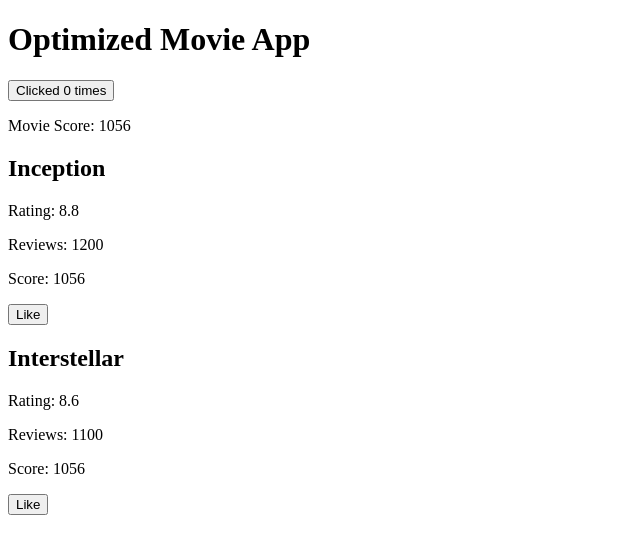
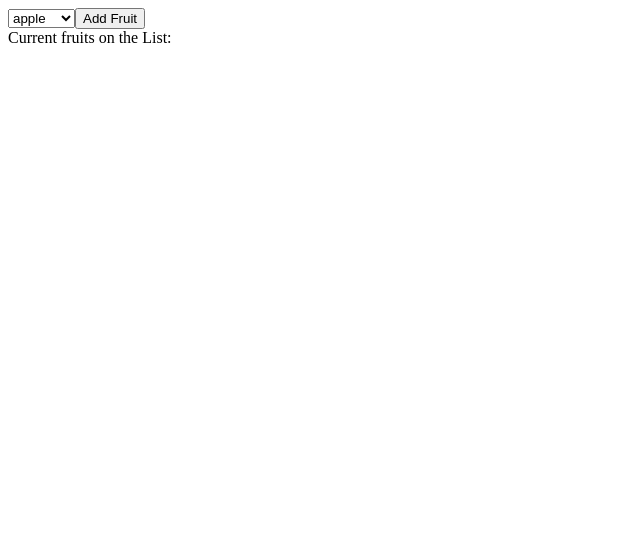
Before and after one commit to JL-Agbalo/my-react-challenges, a React (Create React App) app: page / in a window 1280 px wide. Shown: the top 554 px of the page, without its empty margins (0-640 px from the left). Built offline with nearby package versions, Linux system fonts and the light colour scheme.

Commit message:
Add Fruits component and context for managing fruit list; refactor movie app imports

```diff
--- a/src/App.js
+++ b/src/App.js
@@ -6,13 +6,15 @@ import Challenge1 from "./components/Challenge/Challenge1";
 import Challenge2 from "./components/Challenge/Challenge2";
 import Challenge3 from "./components/Challenge/Challenge3";
 import Challenge4 from "./components/Challenge/Challenge4";
-import UnoptimizedMovieApp from "./components/Hooks/UnoptimizedMovieApp";
-import OptimizedMovieApp from "./components/Hooks/OptimizedMovieApp";
+import UnoptimizedMovieApp from "./components/ReactHooks/UnoptimizedMovieApp";
+import OptimizedMovieApp from "./components/ReactHooks/OptimizedMovieApp";
+import { Fruits } from "./components/ReactHooks/Fruits";
 function App() {
   return (
     <div>
       {/* <UnoptimizedMovieApp /> */}
-      <OptimizedMovieApp />
+      {/* <OptimizedMovieApp /> */}
+      <Fruits />
     </div>
 
     // <div className="App bg-gray-900 min-h-screen p-8">
--- /dev/null
+++ b/src/components/ReactHooks/Fruits.js
@@ -0,0 +1,45 @@
+import React, { useState } from "react";
+
+import {
+  FruitsContextProvider,
+  useFruitsContext,
+} from "../../contexts/FruitsContextProvider";
+
+export function Fruits() {
+  return (
+    <FruitsContextProvider>
+      <FruitList />
+    </FruitsContextProvider>
+  );
+}
+
+function FruitList() {
+  const { fruits, addFruit } = useFruitsContext();
+  const [selectedFruit, setSelectedFruit] = useState("apple");
+  const fruitOptions = ["apple", "banana", "orange", "grape"];
+
+  return (
+    <div className="p-4">
+      <select
+        className="border border-gray-300 rounded p-2 mb-4"
+        value={selectedFruit}
+        onChange={(e) => setSelectedFruit(e.target.value)}
+      >
+        {fruitOptions.map((fruit) => (
+          <option key={fruit} value={fruit}>
+            {fruit}
+          </option>
+        ))}
+      </select>
+      <button
+        className="bg-blue-500 text-white p-2 rounded"
+        onClick={() => addFruit(selectedFruit)}
+      >
+        Add Fruit
+      </button>
+      <div className="mt-2 text-gray-700">
+        Current fruits on the List:{fruits.join(", ")}
+      </div>
+    </div>
+  );
+}
--- /dev/null
+++ b/src/contexts/FruitsContextProvider.js
@@ -0,0 +1,51 @@
+import { useState, useContext, createContext } from "react";
+
+export const FruitsContext = createContext({
+  fruits: [],
+  addFruit: (fruit) => {},
+  removeFruit: (fruit) => {},
+  updateFruit: (fruit) => {},
+  getFruit: (fruit) => undefined,
+});
+
+export const FruitsContextProvider = ({ children }) => {
+  const [fruits, setFruits] = useState([]);
+
+  const addFruit = (fruit) => {
+    setFruits((prevFruits) => [...prevFruits, fruit]);
+  };
+
+  const removeFruit = (fruit) => {
+    setFruits((prevFruits) => prevFruits.filter((f) => f !== fruit));
+  };
+
+  const updateFruit = (updatedFruit) => {
+    setFruits((prevFruits) =>
+      prevFruits.map((fruit) =>
+        fruit === updatedFruit.old ? updatedFruit.new : fruit
+      )
+    );
+  };
+
+  const getFruit = (fruit) => {
+    return fruits.find((f) => f === fruit);
+  };
+
+  const contextValue = {
+    fruits,
+    addFruit,
+    removeFruit,
+    updateFruit,
+    getFruit,
+  };
+
+  return (
+    <FruitsContext.Provider value={contextValue}>
+      {children}
+    </FruitsContext.Provider>
+  );
+};
+
+export function useFruitsContext() {
+  return useContext(FruitsContext);
+}
```
Also changed, not shown: src/components/ReactHooks/OptimizedMovieApp.js (renamed from src/components/Hooks/OptimizedMovieApp.js), src/components/ReactHooks/UnoptimizedMovieApp.js (renamed from src/components/Hooks/UnoptimizedMovieApp.js).
